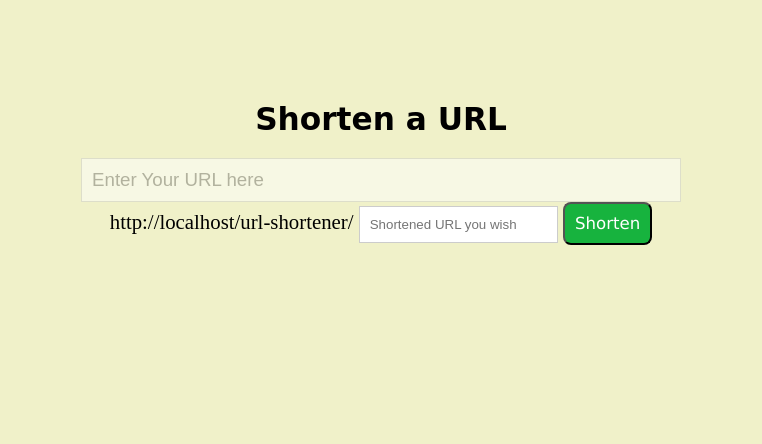
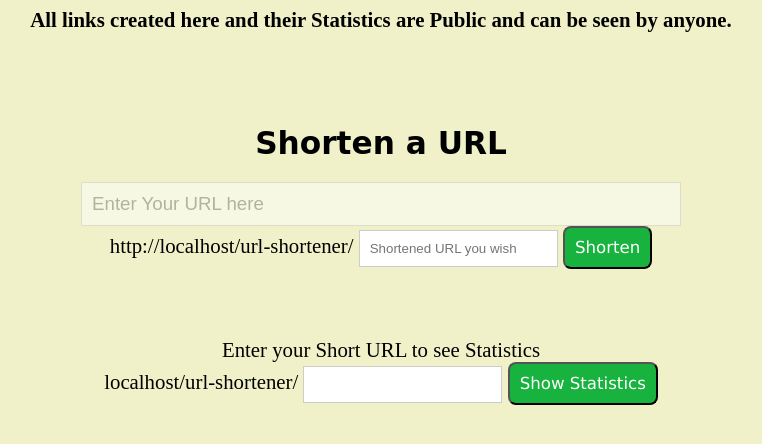
Before and after one commit to codehimanshu/url-shortener, a PHP site: page /url-shortener/ in a window 1280 px wide. Shown: the top 444 px of the page, without its empty margins (259-1021 px from the left). Run offline with PHP 8.4, Linux system fonts and the light colour scheme.

Commit message:
Click Stats Added

```diff
--- a/index.php
+++ b/index.php
@@ -7,6 +7,7 @@
 		<link rel="stylesheet" href="style.css">
 	</head>
 	<body>
+		<b>All links created here and their Statistics are Public and can be seen by anyone.</b>
 		<div class="container">
 			<br><br><br>
 			<h1 class="title">Shorten a URL</h1>
@@ -16,6 +17,15 @@
 				<label>http://localhost/url-shortener/ </label>
 				<input type="text" name="srturl" placeholder="Shortened URL you wish" required/>
 				<button type="submit" name="short">Shorten</button>
+			</form>
+		</div>
+		<div class="container">
+			<br><br>
+			Enter your Short URL to see Statistics<br>
+			<form action="" method="post">
+				<label>localhost/url-shortener/</label>
+				<input type="text" name="urlstat" />
+				<button type="submit" name="stat">Show Statistics</button>
 			</form>
 		</div>
 		<?php
@@ -50,11 +60,22 @@
 				}
 				else
 				{
+					$result1=mysql_query("UPDATE url SET clicks=clicks+1");
 					$result=mysql_fetch_assoc($result);
 					$result=$result["orgurl"];
 					header("Location: $result");
 				}
 			}
+			if(isset($_POST["stat"])):
+
+				$urlstat=$_POST["urlstat"];
+				$result=mysql_query("SELECT * FROM url WHERE srturl='$urlstat'");
+				$result=mysql_fetch_assoc($result);
+				?>
+				No. of Clicks on your link are
+				<?php echo $result["clicks"]; ?>
+				<?php
+			endif;
 			session_destroy();
 		?>
 	</body>
--- a/shorten.php
+++ b/shorten.php
@@ -28,7 +28,7 @@
 			}
 			else
 			{
-					$result=mysql_query("INSERT into url VALUES ('','$orgurl','$srturl')",$link);
+				$result=mysql_query("INSERT into url VALUES ('','$orgurl','$srturl','')",$link);
 				if($result)
 				{
 					$srturl="http://localhost/url-shortener/".$srturl;
```
Lines whose indentation alone changed are shown as unchanged.
